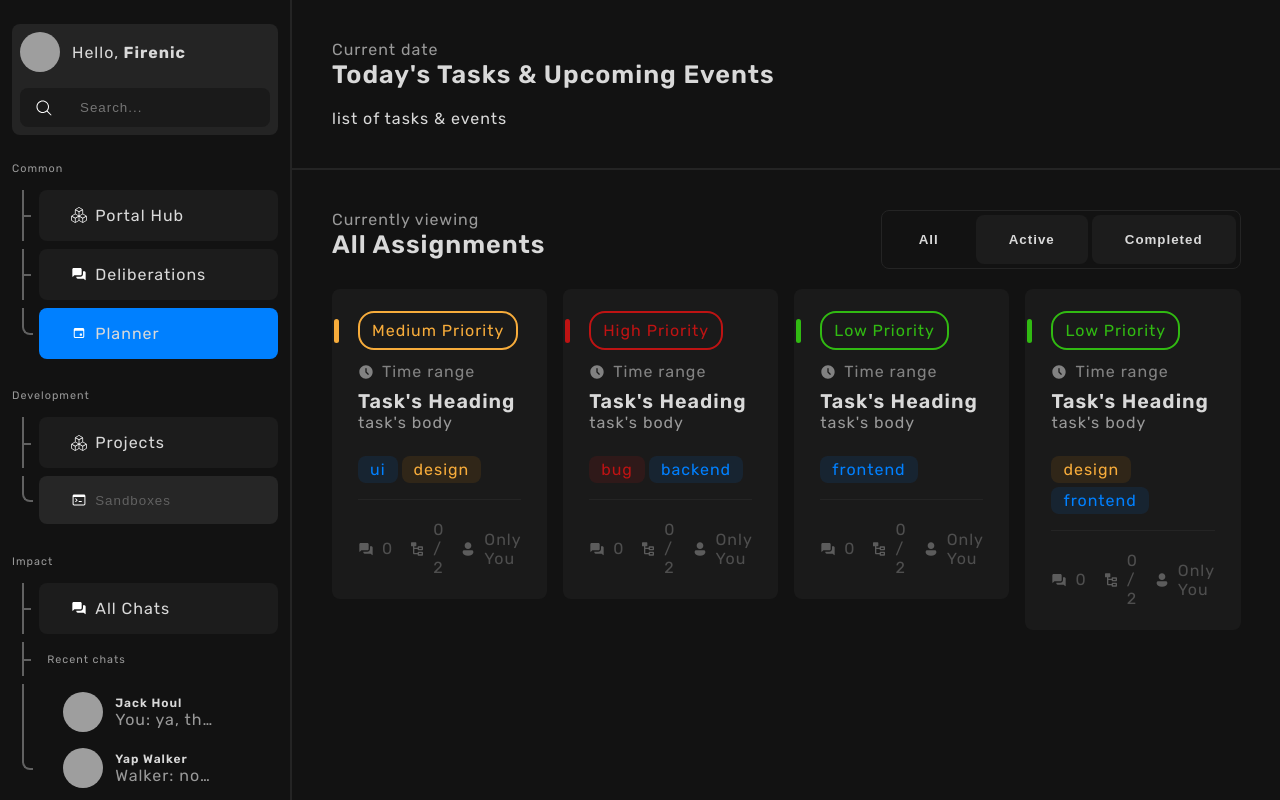
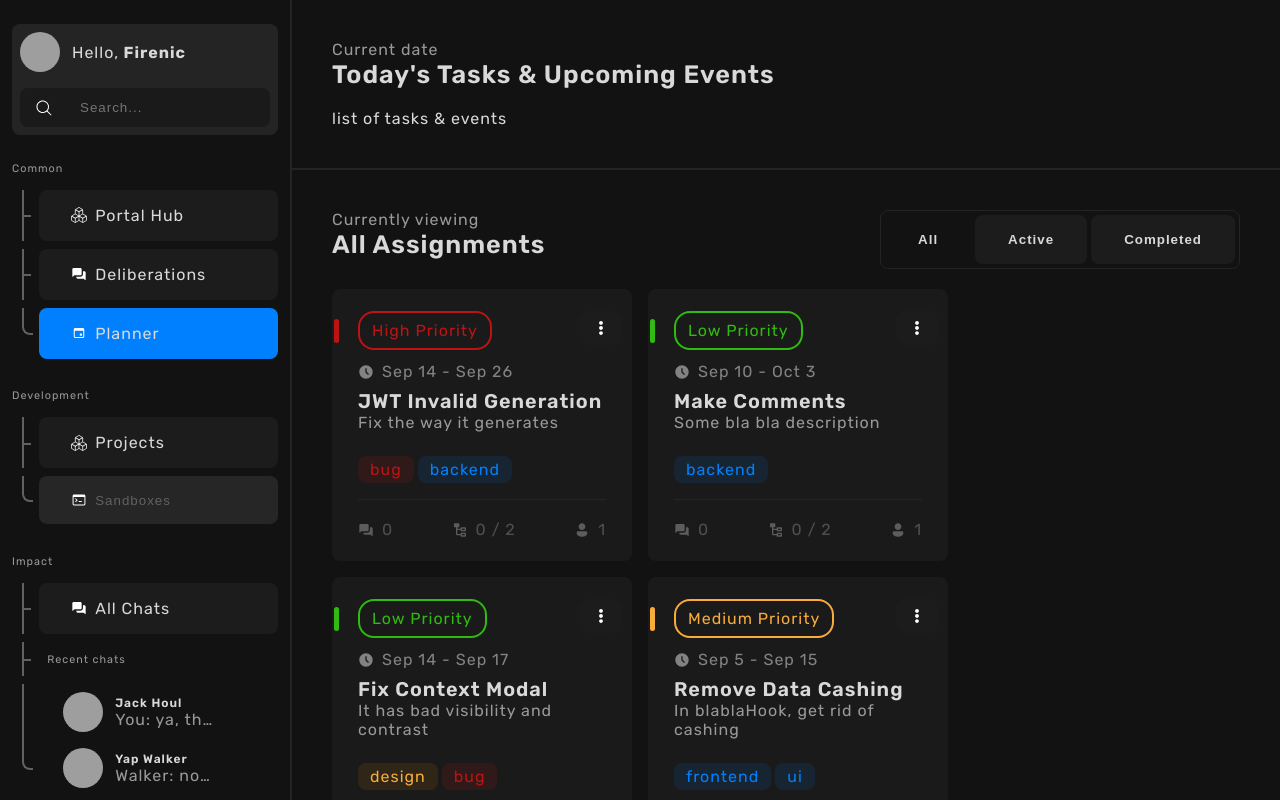
Before and after one commit to DFirenice/impact-next-ts, a Next.js app: page /planner in a window 1280 px wide. Built offline with nearby package versions, Linux system fonts and the light colour scheme; grey boxes are pictures that could not be loaded.

Commit message:
ContextModal on users tasks & minor fixes

```diff
--- a/src/app/(app)/planner/page.tsx
+++ b/src/app/(app)/planner/page.tsx
@@ -7,19 +7,24 @@ import TaskCard from '@/components/TaskCard/TaskCard'
 import Switcher from '@/components/UI/Switcher/Switcher'
 import NotFound from '@/components/NotFound/NotFound'
 
+import tempUserTasks from '@/data/tempUserTasks'
 import css from './style.module.css'
 
 const PlannerPage = () => {
     const [ currentSwitch, setCurrentSwitch ] = useState<string>('All')
 
-    // should be a hook which parses user tasks
+    // should be the hook which parses user tasks
     const getUserTasks = () => {
-        return [
-            <TaskCard priority='medium' tags={['ui', 'design']}/>,
-            <TaskCard priority='high' tags={['bug', 'backend']}/>,
-            <TaskCard priority='low' tags={['frontend']}/>,
-            <TaskCard priority='low' tags={['design', 'frontend']}/>
-        ]
+        return tempUserTasks.map(({ associates, body, heading, tags, priority, time }) => {
+            return <TaskCard
+                priority={priority}
+                associates={associates}
+                body={body}
+                heading={heading}
+                tags={tags}
+                time={time}
+            />
+        })
     }
 
     const filteredUserTasks = getUserTasks().filter(task => {
--- a/src/app/(app)/planner/style.module.css
+++ b/src/app/(app)/planner/style.module.css
@@ -15,10 +15,13 @@
 .dynamic_assignments { height: 100% }
 
 .assignments_container {
-    height: 100%;
     display: flex;
+    flex-wrap: wrap;
     gap: 1rem;
 
     /* temp solution, should not rely on NotFound existing */
-    & > section > * { transform: translateY(-75%) }
+    &:has(section) {
+        height: 100%;
+        & > section > * { transform: translateY(-75%) }
+    }
 }
--- a/src/components/TaskCard/TaskCard.module.css
+++ b/src/components/TaskCard/TaskCard.module.css
@@ -17,6 +17,7 @@
 .priority, .wrapper { padding-inline: 1.5rem }
 
 .priority {
+    padding-right: .5rem;
     position: relative;
     --_priority-clr: var(--clr-disabled);
 
--- a/src/components/TaskCard/TaskCard.tsx
+++ b/src/components/TaskCard/TaskCard.tsx
@@ -1,43 +1,58 @@
+import { useState } from "react"
+
 import StatusTag from "@/components/UI/StatusTag/StatusTag"
 import Heading from "@/components/Heading"
 import Icon from "@/components/UI/Icon"
 import TypeTag from "@/components/UI/TypeTag/TypeTag"
+import Btn from "@/components/UI/Btn/Btn"
+import useContextModal from "@/hooks/useContextModal"
 
 import type TaskCardProps from "./TaskCard.types"
 import css from './TaskCard.module.css'
 
-const TaskCard = ({ priority, tags }: TaskCardProps) => {
+const TaskCard = ({ priority, tags, heading, body, time, associates }: TaskCardProps) => {
+    const [ isModalOpen, setModalOpen ] = useState(false)
+
     // This sucks, i know
     const markerColor = priority === 'low' ? 'hsl(109 82% 40%)' :
                            priority === 'medium' ? 'hsl(36 92% 60%)' :
                            priority === 'high' ? 'hsl(0 82% 41%)' :
                            'hsl(0 0% 85%)'
 
+    function handleBtnClick (e?: React.MouseEvent<HTMLButtonElement>) {
+        e?.stopPropagation()
+        setModalOpen(prev => !prev)
+    }
+
     return <div className={css.card}>
         <div
-            className={css.priority}
+            className={`${css.priority} inline_heading`}
             style={{ '--_priority-clr': markerColor } as React.CSSProperties}
         >
             <StatusTag status={priority}/>
+            <div>
+                <Btn func={handleBtnClick}>
+                    <Icon id="options" styles={{transform: 'rotate(90deg)'}}/>
+                </Btn>
+                { useContextModal(['Open', 'Comment', 'Decline'], isModalOpen, setModalOpen) }
+            </div>
         </div>
         <div className={css.wrapper}>
             <div>
                 <div className={css.time_range} data-global-accent="medium">
                     <Icon id="clock"/>
-                    <span>Time range</span>
+                    <span>{`${time.starts} - ${time.ends}`}</span>
                 </div>
                 <div className={css.task}>
-                    <Heading size="large">task's heading</Heading>
-                    <span data-font-accent="medium">task's body</span>
+                    <Heading size="large">{heading}</Heading>
+                    <span data-font-accent="medium">{body}</span>
                 </div>
             </div>
-
             <div className={css.tags}>
                 {tags.map(
                     tag => <TypeTag key={`typeTag_${tag}`} status={tag}/>
                 )}
             </div>
-
             <div className={css.extra_info} data-global-accent="medium">
                 <div>
                     <Icon id="chats"/>
@@ -49,7 +64,10 @@ const TaskCard = ({ priority, tags }: TaskCardProps) => {
                 </div>
                 <div>
                     <Icon id="user"/>
-                    <span>Only You</span>
+                    <span>
+                        { associates.length === 1 && associates[0] === 'userId'
+                            ? 'Only You' : associates.length }
+                    </span>
                 </div>
             </div>
         </div>
--- a/src/components/TaskCard/TaskCard.types.tsx
+++ b/src/components/TaskCard/TaskCard.types.tsx
@@ -3,6 +3,10 @@ import type { TagTypes } from "@/types/TagType.types"
 type TaskCardProps = {
     priority: 'low' | 'medium' | 'high' | 'completed'
     tags: TagTypes[]
+    heading: string
+    body: string,
+    time: { starts: string, ends: string }
+    associates: string[]
 }
 
 export default TaskCardProps
--- a/src/components/pages/Projects/Project/Project.tsx
+++ b/src/components/pages/Projects/Project/Project.tsx
@@ -23,7 +23,7 @@ const Project = (
         }) => {
     const modalRef = useRef<HTMLDivElement>(null)
 
-    // Outside clicks handler
+    // Outside click handler
     useEffect(() => {
         function handleClickOutside (e: MouseEvent) {
             if (isContextOpen && modalRef.current && !modalRef.current.contains(e.target as Node)) {
@@ -64,6 +64,7 @@ const Project = (
         {/* Open Context Btn */}
         <Btn style={{ position: 'relative' }} func={handleBtnClick}>
             <Icon id="options" styles={{ rotate: '90deg' }}/>
+            {/* Use useContextModal hook instead, however, require some edits within */}
             {
                 isContextOpen &&
                     <div ref={modalRef} style={{ position: 'absolute' }}>
--- /dev/null
+++ b/src/data/tempUserTasks.tsx
@@ -0,0 +1,61 @@
+import type TaskCardProps from "@/components/TaskCard/TaskCard.types"
+
+const tempUserTasks: TaskCardProps[] = [
+    {
+        priority: 'high',
+        tags: ['bug', 'backend'],
+        heading: 'JWT invalid generation',
+        body: 'Fix the way it generates',
+        time: {
+            starts: 'Sep 14',
+            ends: 'Sep 26'
+        },
+        associates: ["users' id"]
+    },
+    {
+        priority: 'low',
+        tags: ['backend'],
+        heading: 'Make comments',
+        body: 'Some bla bla description',
+        time: {
+            starts: 'Sep 10',
+            ends: 'Oct 3'
+        },
+        associates: ["users' id"]
+    },
+    {
+        priority: 'low',
+        tags: ['design', 'bug'],
+        heading: 'Fix Context Modal',
+        body: 'It has bad visibility and contrast',
+        time: {
+            starts: 'Sep 14',
+            ends: 'Sep 17'
+        },
+        associates: ["users' id"]
+    },
+    {
+        priority: 'medium',
+        tags: ['frontend', 'ui'],
+        heading: 'Remove data cashing',
+        body: 'In blablaHook, get rid of cashing',
+        time: {
+            starts: 'Sep 5',
+            ends: 'Sep 15'
+        },
+        associates: ["users' id"]
+    },
+    {
+        priority: 'completed',
+        tags: ['frontend'],
+        heading: 'User Assignment Cards',
+        body: 'Complete making layout of user tasks',
+        time: {
+            starts: 'Sep 1',
+            ends: 'Sep 3'
+        },
+        associates: ["users' id"]
+    },
+]
+
+export default tempUserTasks
--- /dev/null
+++ b/src/hooks/useContextModal.tsx
@@ -0,0 +1,31 @@
+import { useEffect, useRef } from 'react'
+
+import ContextModal from "@/components/UI/ContextModal/ContextModal"
+
+const useContextModal = (
+    items: string[], // Should rely on custom format
+    isOpen: boolean,
+    setOpen: (newState: boolean) => void
+) => {
+    const modalRef = useRef<HTMLDivElement>(null)
+
+    // Sucks, still requires
+    useEffect(() => {
+        function handleClickOutside (e: MouseEvent) {
+            if (isOpen && modalRef.current && !modalRef.current.contains(e.target as Node)) {
+                setOpen(false)
+            }
+        }
+
+        window.addEventListener('click', handleClickOutside)
+        return () => {
+            window.removeEventListener('click', handleClickOutside)
+        }
+    }, [isOpen])
+
+    return <div ref={modalRef}>
+        <ContextModal items={items} isOpen={isOpen}/>
+    </div>
+}
+
+export default useContextModal
```
